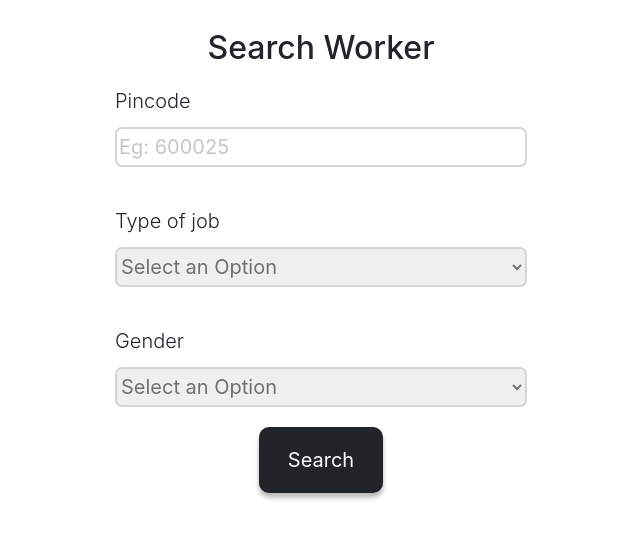
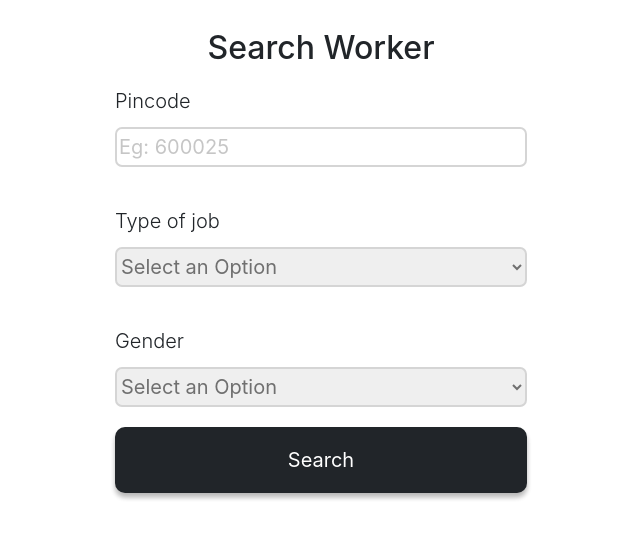
Before and after one commit to rnaveensrinivas/Hyre, a PHP site: page /searchWorker.php in a window 1280 px wide. Shown: the part 57-599 px from the top of the page, without its empty margins (319-959 px from the left). Run offline with PHP 8.4, Linux system fonts and the light colour scheme; a user stored in the database is signed in.

Commit message:
search button done

```diff
--- a/searchWorker.php
+++ b/searchWorker.php
@@ -65,7 +65,7 @@ if( $_SESSION['userType'] == "C" ){
                 <option value="F">Female</option>
                 </select>
 
-                    <button type="submit" name="submit" id="submit-button" style="margin-top:20px ; border-radius:10px; width:30%; margin:auto; display:block;">Search</button>
+                <button type="submit" name="submit" id="submit-button" style="margin-top:20px ;border-radius:10px; margin:auto; display:block;">Search</button>
 
 
             </div>
--- a/workerProfile.php
+++ b/workerProfile.php
@@ -85,7 +85,7 @@ if( $_SESSION['userType'] ){
                 echo "Payment Mode : $paymentMode<br>Average Rating : $averageRating ($ratingCount)<br>Experience : $experience<br>Pincode : $pincode<br>" ;
 
                 if( $_SESSION['userType'] == "C" ){
-                    echo "<div style='text-align:center;'><h3 style='font-size:1.25rem;font-weight:300; margin-top:20px; margin-bottom:20px'><a href='book.php?workerID=$workerID' id='submit-button'><button style='border-radius:7px'>Book Request</button></a></h3></div>" ;
+                    echo "<div style='text-align:center;'><a href='book.php?workerID=$workerID' id='submit-button'><button type='submit' style='border-radius:7px; width:50%'>Book Request</button></a></div>" ;
                 }
                 else{
                     ?>
```
Also changed, not shown: 1Level/darkTheme.css (+0 -88 lines).
